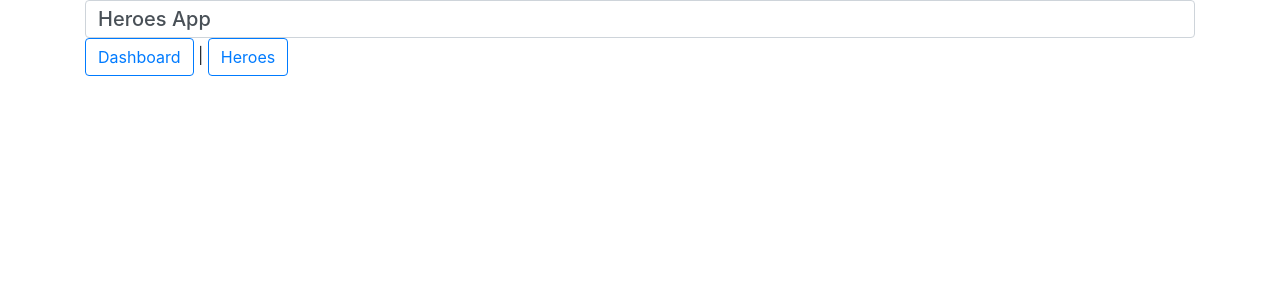
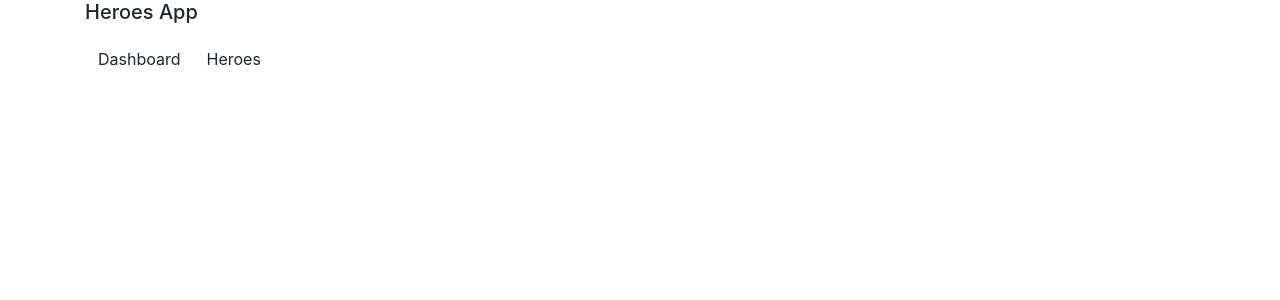
Before and after one commit to AbhisGitHub/angular-app, an Angular app: page / in a window 1280 px wide. Shown: the top 300 px of the page. Built offline with nearby package versions, Linux system fonts and the light colour scheme.

Commit message:
Update app.component.html

```diff
--- a/src/app/app.component.html
+++ b/src/app/app.component.html
@@ -3,14 +3,13 @@
 	Heroes App
 </title>
 <div class="container">
-	<div class="form-control">
-
+	<div class="form-group">
 		<h5>Heroes App</h5>
 	</div>
 	<div class="form-group">
 		<nav>
-			<button (click)="Dash_Click()" class="btn btn-outline-primary">Dashboard</button> |
-			<button (click)="Heroes_Click()" class="btn btn-outline-primary">Heroes</button>
+			<button (click)="Dash_Click()" class="btn btn-outline-link">Dashboard</button>
+			<button (click)="Heroes_Click()" class="btn btn-outline-link">Heroes</button>
 		</nav>
 	</div>
 	<div *ngIf="sh_dashboard" class="form-group">
```
